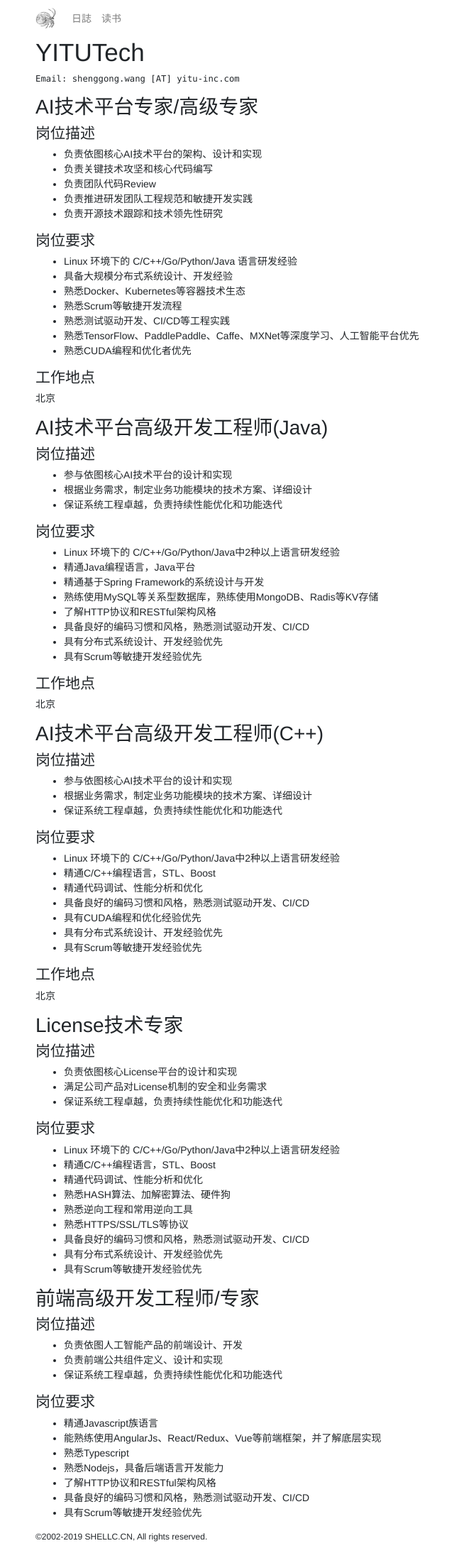
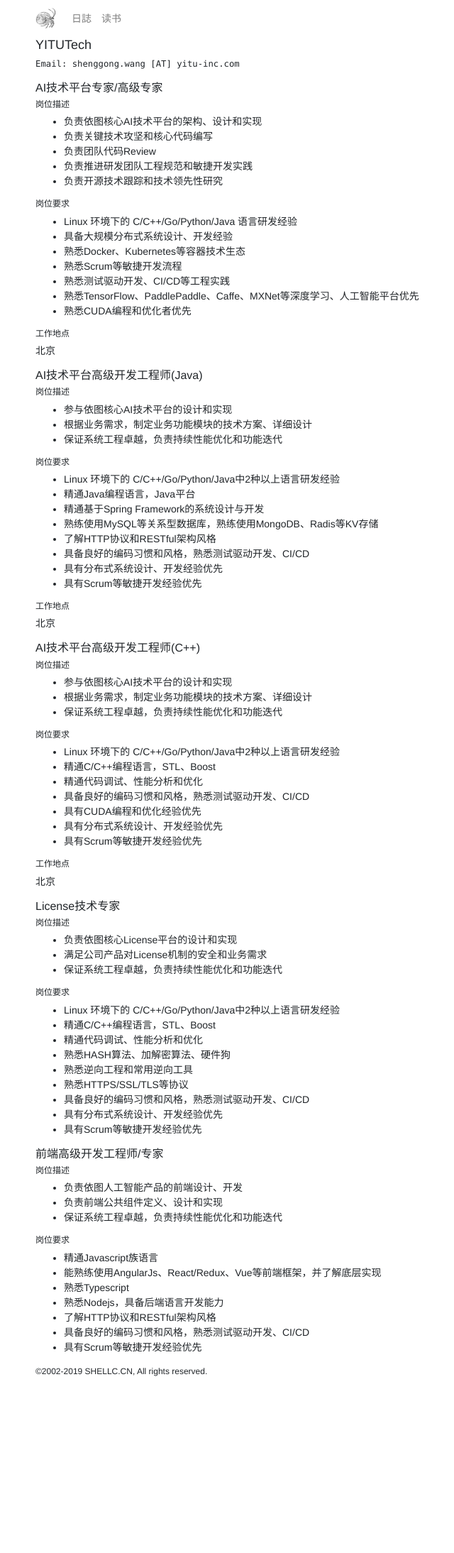
Before and after one commit to shellc/shellc.github.io, a Jekyll site: the page built from yitu-jd.md, in a window 1280 px wide. Shown: the whole page at 71% size, without its empty margins (35-675 px from the left). Built offline with Jekyll 4.4.1, drawn with Linux system fonts in a browser that asks for light colours; after the commit the page ends 1955 px from its top, so only the background shows below that.

Commit message:
Update styles.css

```diff
--- a/assets/css/styles.css
+++ b/assets/css/styles.css
@@ -4,6 +4,11 @@
 font-size: 14px;
 /*color: #343a40;*/
 }
+
+h1 {font-size:18px}
+h2 {font-size:16px}
+h3 {font-size:14px}
+h4,h5,h6 {font-size:12px}
 
 /*a { color: #343a40}*/
 
```
